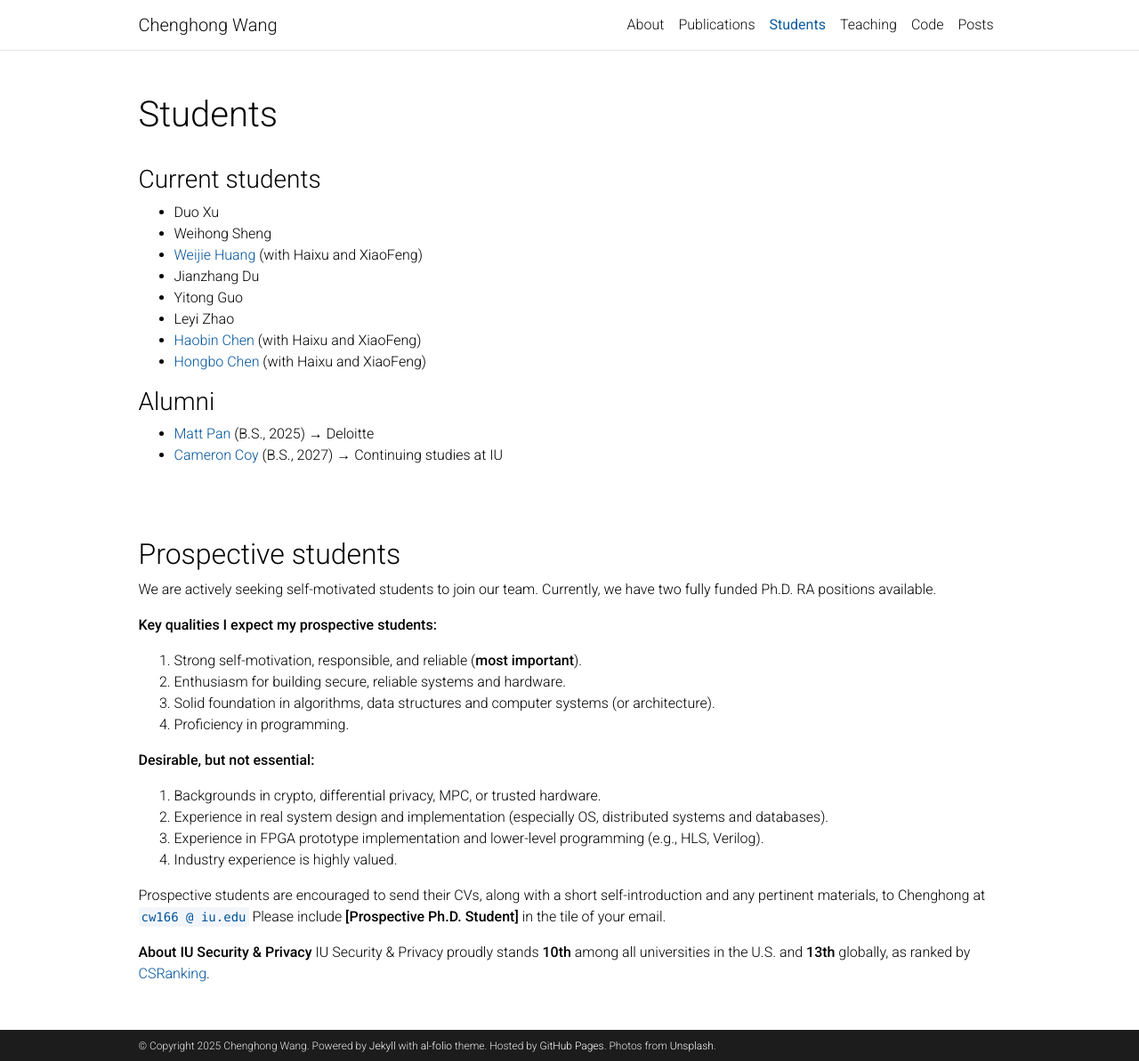
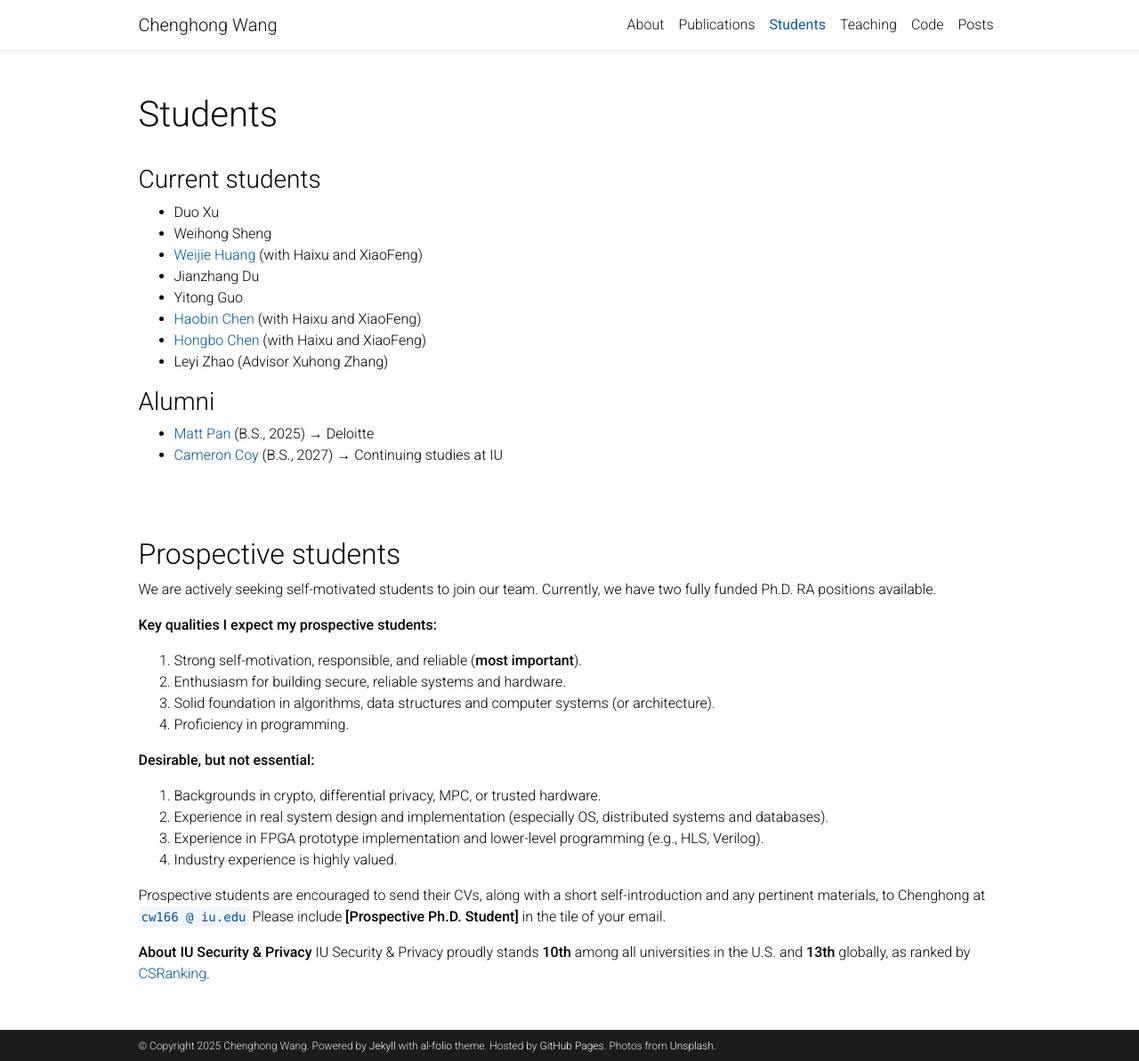
Before and after one commit to lovingmage/lovingmage.github.io, a Jekyll site: the page built from _pages/students.md, in a window 1280 px wide and 1193 px high. Shown: the whole window at 89% size. Built offline with Jekyll 4.4.1, drawn with Linux system fonts in a browser that asks for light colours; comment, search, counter and statistics services are not loaded; a style sheet for code colours, icons or effects is not loaded.

Commit message:
Update students.md

```diff
--- a/_pages/students.md
+++ b/_pages/students.md
@@ -14,9 +14,9 @@ horizontal: false
 - [Weijie Huang](https://macromogic.xyz/) (with Haixu and XiaoFeng)
 - Jianzhang Du
 - Yitong Guo
-- Leyi Zhao
 - [Haobin Chen](https://hiroki-chen.github.io/) (with Haixu and XiaoFeng)
 - [Hongbo Chen](https://hc50.pages.iu.edu/) (with Haixu and XiaoFeng)
+- Leyi Zhao (Advisor Xuhong Zhang)
 
 ### Alumni
 - [Matt Pan](https://www.linkedin.com/in/matt-pan/) (B.S., 2025) → Deloitte
```
